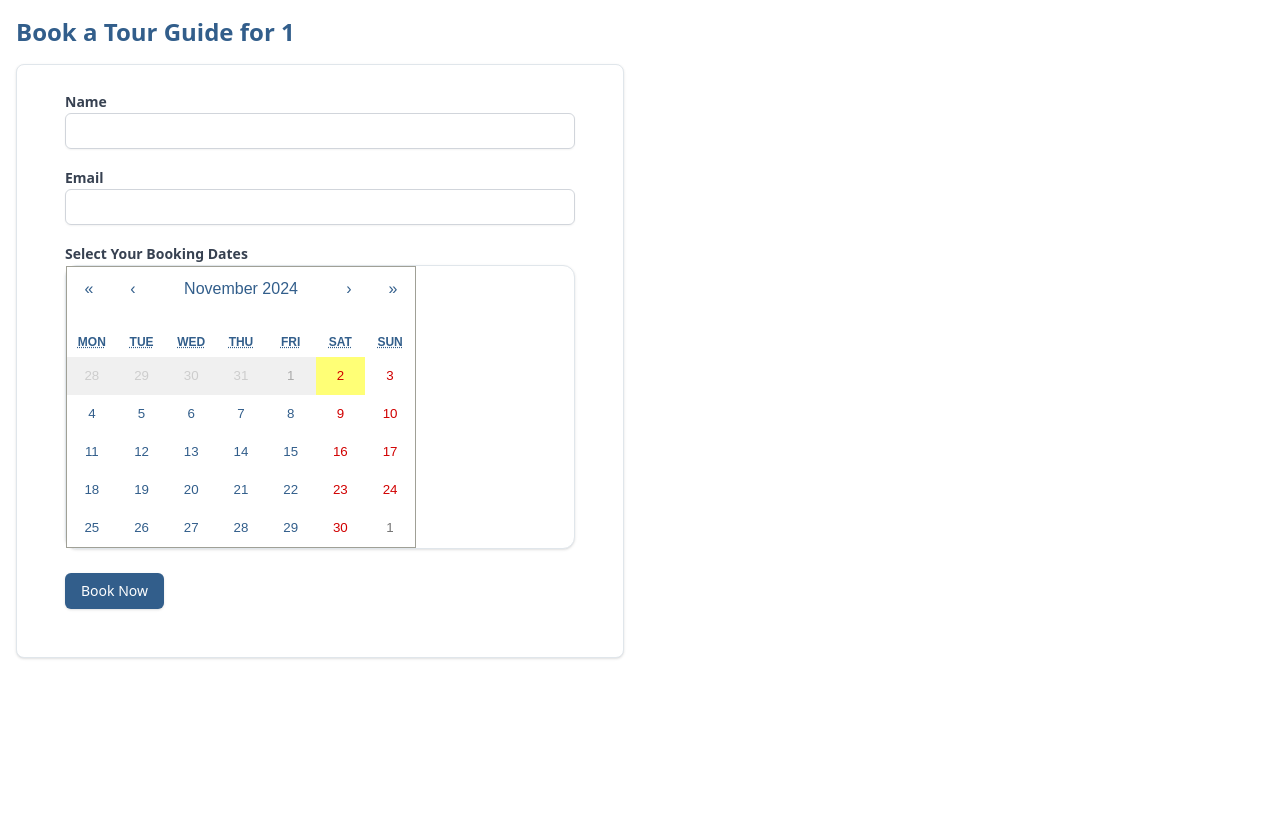
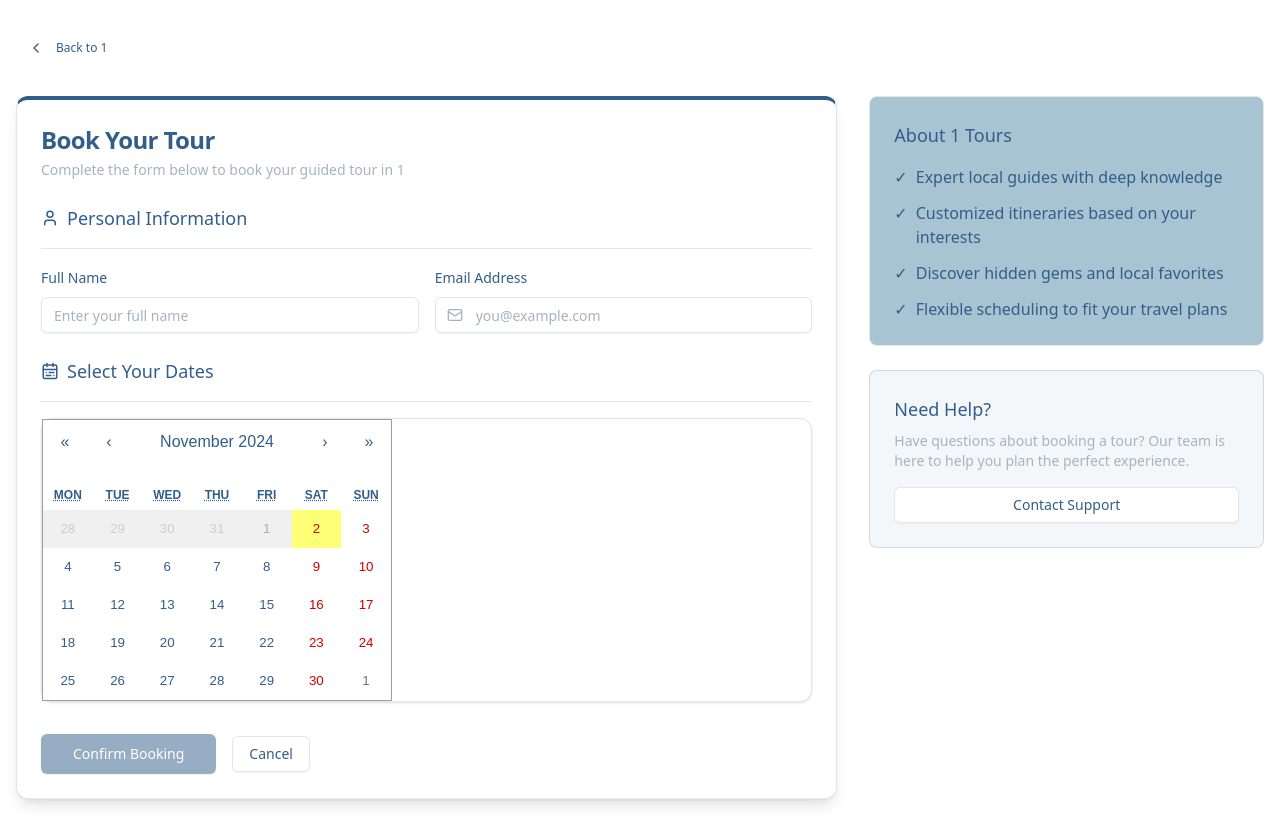
Before and after one commit to r0king/tourisum, a Next.js app: page /district/1/book-guide in a window 1280 px wide. Before the commit the page ends 800 px from the top, so only its background shows below. Built offline with nearby package versions, Linux system fonts and the light colour scheme; no server answers; the database is empty.

Commit message:
feat: Add Skeleton component and enhance booking page with loading states and improved layout

```diff
--- a/package.json
+++ b/package.json
@@ -16,6 +16,7 @@
     "@radix-ui/react-label": "^2.1.0",
     "@radix-ui/react-popover": "^1.1.6",
     "@radix-ui/react-select": "^2.1.2",
+    "@radix-ui/react-separator": "^1.1.2",
     "@radix-ui/react-slot": "^1.1.0",
     "@radix-ui/react-tabs": "^1.1.1",
     "@types/bcryptjs": "^2.4.6",
--- a/src/app/district/[name]/book-guide/page.tsx
+++ b/src/app/district/[name]/book-guide/page.tsx
@@ -1,17 +1,100 @@
-import { Suspense } from "react"
-import { getUnavailableDates } from "@/lib/bookings"
-import BookingCalendar from "@/components/booking/BookingCalendar"
-import BookingForm from "@/components/booking/BookingForm"
+import { Suspense } from "react";
+import { getUnavailableDates } from "@/lib/bookings";
+import BookingForm from "@/components/booking/BookingForm";
+import { CalendarClock, ChevronLeft } from "lucide-react";
+import { Button } from "@/components/ui/button";
+import Link from "next/link";
+import { Skeleton } from "@/components/ui/skeleton";
 
-export default async function BookingPage({ params }: { params: { name: string } }) {
-  const unavailableDates = await getUnavailableDates(params.name)
+export default async function BookingPage({
+  params,
+}: {
+  params: { name: string };
+}) {
+  const unavailableDates = await getUnavailableDates(params.name);
 
   return (
-    <div className="container mx-auto p-4">
-      <h1 className="text-2xl font-bold mb-4">Book a Tour Guide for {params.name}</h1>
-      <div className="grid grid-cols-1 md:grid-cols-2 gap-8">
-        <BookingForm className="w-full" district={params.name} unavailableDates={unavailableDates}/>
+    <div className="container mx-auto py-8 px-4">
+      <div className="mb-6">
+        <Link href={`/district/${params.name}`}>
+          <Button variant="ghost" size="sm" className="mb-2">
+            <ChevronLeft className="mr-1 h-4 w-4" />
+            Back to {params.name}
+          </Button>
+        </Link>
+      </div>
+
+      <div className="grid grid-cols-1 lg:grid-cols-3 gap-8">
+        <div className="lg:col-span-2">
+          <Suspense fallback={<BookingFormSkeleton />}>
+            <BookingForm
+              district={params.name}
+              unavailableDates={unavailableDates}
+              className="w-full"
+            />
+          </Suspense>
+        </div>
+
+        <div className="space-y-6">
+          <div className="bg-muted/50 p-6 rounded-lg border">
+            <h3 className="text-lg font-medium mb-4">
+              About {params.name} Tours
+            </h3>
+            <ul className="space-y-3">
+              <li className="flex gap-2">
+                <span className="text-primary">✓</span>
+                <span>Expert local guides with deep knowledge</span>
+              </li>
+              <li className="flex gap-2">
+                <span className="text-primary">✓</span>
+                <span>Customized itineraries based on your interests</span>
+              </li>
+              <li className="flex gap-2">
+                <span className="text-primary">✓</span>
+                <span>Discover hidden gems and local favorites</span>
+              </li>
+              <li className="flex gap-2">
+                <span className="text-primary">✓</span>
+                <span>Flexible scheduling to fit your travel plans</span>
+              </li>
+            </ul>
+          </div>
+
+          <div className="bg-primary/5 p-6 rounded-lg border border-primary/20">
+            <h3 className="text-lg font-medium mb-2">Need Help?</h3>
+            <p className="text-sm text-muted-foreground mb-4">
+              Have questions about booking a tour? Our team is here to help you
+              plan the perfect experience.
+            </p>
+            <Button variant="outline" className="w-full">
+              Contact Support
+            </Button>
+          </div>
+        </div>
       </div>
     </div>
-  )
+  );
 }
+
+function BookingFormSkeleton() {
+  return (
+    <div className="space-y-4 border rounded-lg p-6">
+      <Skeleton className="h-8 w-3/4" />
+      <Skeleton className="h-4 w-1/2" />
+      <div className="space-y-4 pt-4">
+        <Skeleton className="h-4 w-1/4" />
+        <div className="grid grid-cols-2 gap-4">
+          <Skeleton className="h-10" />
+          <Skeleton className="h-10" />
+        </div>
+        <Skeleton className="h-4 w-1/4 mt-6" />
+        <Skeleton className="h-[300px]" />
+        <Skeleton className="h-20" />
+      </div>
+      <div className="pt-4 flex gap-4">
+        <Skeleton className="h-10 w-1/3" />
+        <Skeleton className="h-10 w-1/3" />
+      </div>
+    </div>
+  );
+}
--- a/src/app/globals.css
+++ b/src/app/globals.css
@@ -40,3 +40,14 @@
     @apply bg-background text-foreground;
   }
 }
+
+
+
+@layer base {
+  * {
+    @apply border-border outline-ring/50;
+  }
+  body {
+    @apply bg-background text-foreground;
+  }
+}
--- a/src/components/booking/BookingForm.tsx
+++ b/src/components/booking/BookingForm.tsx
@@ -1,33 +1,52 @@
 "use client";
 
-import { useState, useTransition } from "react";
+import type React from "react";
+
+import { useState } from "react";
 import { useRouter } from "next/navigation";
+import { CalendarRange, Loader2, Mail, User } from "lucide-react";
 import { Button } from "@/components/ui/button";
 import { Input } from "@/components/ui/input";
 import { Label } from "@/components/ui/label";
-import { Card, CardContent, CardFooter } from "@/components/ui/card";
+import {
+  Card,
+  CardContent,
+  CardDescription,
+  CardFooter,
+  CardHeader,
+  CardTitle,
+} from "@/components/ui/card";
+import { Separator } from "@/components/ui/separator";
 import BookingCalendar from "@/components/booking/BookingCalendar";
 import { toast } from "react-hot-toast";
 import { sendEmail } from "@/app/actions/send-email";
+
 interface BookingFormProps {
-  district: string
-  unavailableDates: Date[] // Pass unavailable dates as props
-  className?: string
+  district: string;
+  unavailableDates: Date[]; // Pass unavailable dates as props
+  className?: string;
 }
 
-export default function BookingForm({ district, unavailableDates }: BookingFormProps) {
-  const [name, setName] = useState("")
-  const [email, setEmail] = useState("")
-  const [selectedRange, setSelectedRange] = useState<[Date, Date] | null>(null) // Stores date range
-  const router = useRouter()
+export default function BookingForm({
+  district,
+  unavailableDates,
+  className,
+}: BookingFormProps) {
+  const [name, setName] = useState("");
+  const [email, setEmail] = useState("");
+  const [selectedRange, setSelectedRange] = useState<[Date, Date] | null>(null); // Stores date range
+  const [isPending, setIsPending] = useState(false);
+  const router = useRouter();
 
   const handleSubmit = async (e: React.FormEvent) => {
-    e.preventDefault()
+    e.preventDefault();
 
     if (!selectedRange) {
-      toast.error("Please select a date range before submitting.")
-      return
+      toast.error("Please select a date range before submitting.");
+      return;
     }
+
+    setIsPending(true);
 
     try {
       const response = await fetch("/api/bookings", {
@@ -39,62 +58,177 @@ export default function BookingForm({ district, unavailableDates }: BookingFormP
           name,
           email,
           bookingDates: selectedRange,
-          district
+          district,
         }),
-      })
+      });
 
       if (response.ok) {
-        const booking = await response.json()
+        const booking = await response.json();
 
-        toast.success("Booking confirmed! You will be informed later.", { duration: 3000 });
+        toast.success("Booking confirmed! You will be informed later.", {
+          duration: 3000,
+        });
 
         // Send booking confirmation email
-        await sendEmail('SUCCESS', email, {
+        await sendEmail("SUCCESS", email, {
           userName: name,
-          bookingId: booking.bookingId, // You might want to generate or get a real booking ID
-          date: selectedRange ? `${selectedRange[0].toDateString()} - ${selectedRange[1].toDateString()}` : 'N/A'
+          bookingId: booking.bookingId,
+          date: selectedRange
+            ? `${selectedRange[0].toDateString()} - ${selectedRange[1].toDateString()}`
+            : "N/A",
         });
 
         // Redirect after 2 seconds
         setTimeout(() => {
-          router.push(`/district/${district}`)
-        }, 2000)
+          router.push(`/district/${district}`);
+        }, 2000);
       } else {
-        console.error("Booking failed")
+        toast.error("Booking failed. Please try again.");
       }
     } catch (error) {
-      console.error("Error submitting booking:", error)
+      console.error("Error submitting booking:", error);
+      toast.error("Something went wrong. Please try again later.");
+    } finally {
+      setIsPending(false);
     }
-  }
+  };
+
+  const formatDate = (date: Date) => {
+    return new Intl.DateTimeFormat("en-US", {
+      weekday: "short",
+      month: "short",
+      day: "numeric",
+      year: "numeric",
+    }).format(date);
+  };
 
   return (
-    <Card className="p-6 rounded-lg">
+    <Card className={`shadow-lg border-t-4 border-t-primary ${className}`}>
+      <CardHeader className="space-y-1">
+        <CardTitle className="text-2xl font-bold">Book Your Tour</CardTitle>
+        <CardDescription>
+          Complete the form below to book your guided tour in {district}
+        </CardDescription>
+      </CardHeader>
+
       <form onSubmit={handleSubmit}>
-        <CardContent className="space-y-4">
-          <div>
-            <Label htmlFor="name" className="font-semibold text-gray-700">Name</Label>
-            <Input id="name" className="border-gray-300 rounded-md shadow-sm focus:border-indigo-500 focus:ring-indigo-500" value={name} onChange={(e) => setName(e.target.value)} required />
+        <CardContent className="space-y-6">
+          {/* Personal Information */}
+          <div className="space-y-4">
+            <h3 className="text-lg font-medium flex items-center gap-2">
+              <User size={18} className="text-primary" />
+              Personal Information
+            </h3>
+            <Separator />
+
+            <div className="grid gap-4 sm:grid-cols-2">
+              <div className="space-y-2">
+                <Label htmlFor="name" className="font-medium">
+                  Full Name
+                </Label>
+                <Input
+                  id="name"
+                  placeholder="Enter your full name"
+                  value={name}
+                  onChange={(e) => setName(e.target.value)}
+                  required
+                  className="focus-visible:ring-primary"
+                />
+              </div>
+
+              <div className="space-y-2">
+                <Label htmlFor="email" className="font-medium">
+                  Email Address
+                </Label>
+                <div className="relative">
+                  <Mail className="absolute left-3 top-1/2 -translate-y-1/2 h-4 w-4 text-muted-foreground" />
+                  <Input
+                    id="email"
+                    type="email"
+                    placeholder="you@example.com"
+                    value={email}
+                    onChange={(e) => setEmail(e.target.value)}
+                    required
+                    className="pl-10 focus-visible:ring-primary"
+                  />
+                </div>
+              </div>
+            </div>
           </div>
-          <div>
-            <Label htmlFor="email" className="font-semibold text-gray-700">Email</Label>
-            <Input id="email" type="email" className="border-gray-300 rounded-md shadow-sm focus:border-indigo-500 focus:ring-indigo-500" value={email} onChange={(e) => setEmail(e.target.value)} required />
+
+          {/* Date Selection */}
+          <div className="space-y-4">
+            <h3 className="text-lg font-medium flex items-center gap-2">
+              <CalendarRange size={18} className="text-primary" />
+              Select Your Dates
+            </h3>
+            <Separator />
+
+            <BookingCalendar
+              unavailableDates={unavailableDates}
+              onDateChange={setSelectedRange}
+            />
+
+            {/* Selected Date Range Summary */}
+            {selectedRange && (
+              <div className="mt-4 p-4 bg-muted/50 rounded-lg border">
+                <h4 className="font-medium mb-2">Your Selected Dates</h4>
+                <div className="flex flex-col sm:flex-row sm:items-center gap-2 text-sm">
+                  <div className="flex items-center gap-2">
+                    <span className="font-medium">From:</span>
+                    <span className="bg-background px-2 py-1 rounded">
+                      {formatDate(selectedRange[0])}
+                    </span>
+                  </div>
+                  <div className="hidden sm:block text-muted-foreground">→</div>
+                  <div className="flex items-center gap-2">
+                    <span className="font-medium">To:</span>
+                    <span className="bg-background px-2 py-1 rounded">
+                      {formatDate(selectedRange[1])}
+                    </span>
+                  </div>
+                  <div className="ml-auto text-muted-foreground text-xs">
+                    {Math.ceil(
+                      (selectedRange[1].getTime() -
+                        selectedRange[0].getTime()) /
+                        (1000 * 60 * 60 * 24)
+                    )}{" "}
+                    days
+                  </div>
+                </div>
+              </div>
+            )}
           </div>
-          {/* Booking Calendar Component */}
-          <div>
-            <Label className="font-semibold text-gray-700">Select Your Booking Dates</Label>
-            <BookingCalendar unavailableDates={unavailableDates} onDateChange={setSelectedRange} />
-          </div>
-          {/* Display Selected Dates */}
-          {selectedRange && (
-            <p className="mt-2 text-sm text-gray-600">
-              Selected: {selectedRange[0].toDateString()} - {selectedRange[1].toDateString()}
-            </p>
-          )}
         </CardContent>
-        <CardFooter>
-          <Button type="submit">Book Now</Button>
+
+        <CardFooter className="flex flex-col sm:flex-row gap-4 pt-2">
+          <Button
+            type="submit"
+            className="w-full sm:w-auto"
+            size="lg"
+            disabled={isPending || !selectedRange}
+          >
+            {isPending ? (
+              <>
+                <Loader2 className="mr-2 h-4 w-4 animate-spin" />
+                Processing...
+              </>
+            ) : (
+              "Confirm Booking"
+            )}
+          </Button>
+
+          <Button
+            type="button"
+            variant="outline"
+            className="w-full sm:w-auto"
+            onClick={() => router.back()}
+            disabled={isPending}
+          >
+            Cancel
+          </Button>
         </CardFooter>
       </form>
     </Card>
-  )
+  );
 }
--- /dev/null
+++ b/src/components/ui/separator.tsx
@@ -0,0 +1,31 @@
+"use client"
+
+import * as React from "react"
+import * as SeparatorPrimitive from "@radix-ui/react-separator"
+
+import { cn } from "@/lib/utils"
+
+const Separator = React.forwardRef<
+  React.ElementRef<typeof SeparatorPrimitive.Root>,
+  React.ComponentPropsWithoutRef<typeof SeparatorPrimitive.Root>
+>(
+  (
+    { className, orientation = "horizontal", decorative = true, ...props },
+    ref
+  ) => (
+    <SeparatorPrimitive.Root
+      ref={ref}
+      decorative={decorative}
+      orientation={orientation}
+      className={cn(
+        "shrink-0 bg-border",
+        orientation === "horizontal" ? "h-[1px] w-full" : "h-full w-[1px]",
+        className
+      )}
+      {...props}
+    />
+  )
+)
+Separator.displayName = SeparatorPrimitive.Root.displayName
+
+export { Separator }
--- /dev/null
+++ b/src/components/ui/skeleton.tsx
@@ -0,0 +1,15 @@
+import { cn } from "@/lib/utils"
+
+function Skeleton({
+  className,
+  ...props
+}: React.HTMLAttributes<HTMLDivElement>) {
+  return (
+    <div
+      className={cn("animate-pulse rounded-md bg-primary/10", className)}
+      {...props}
+    />
+  )
+}
+
+export { Skeleton }
```
Also changed, not shown: 1 other file (tests, documents, lock files or other folders).
